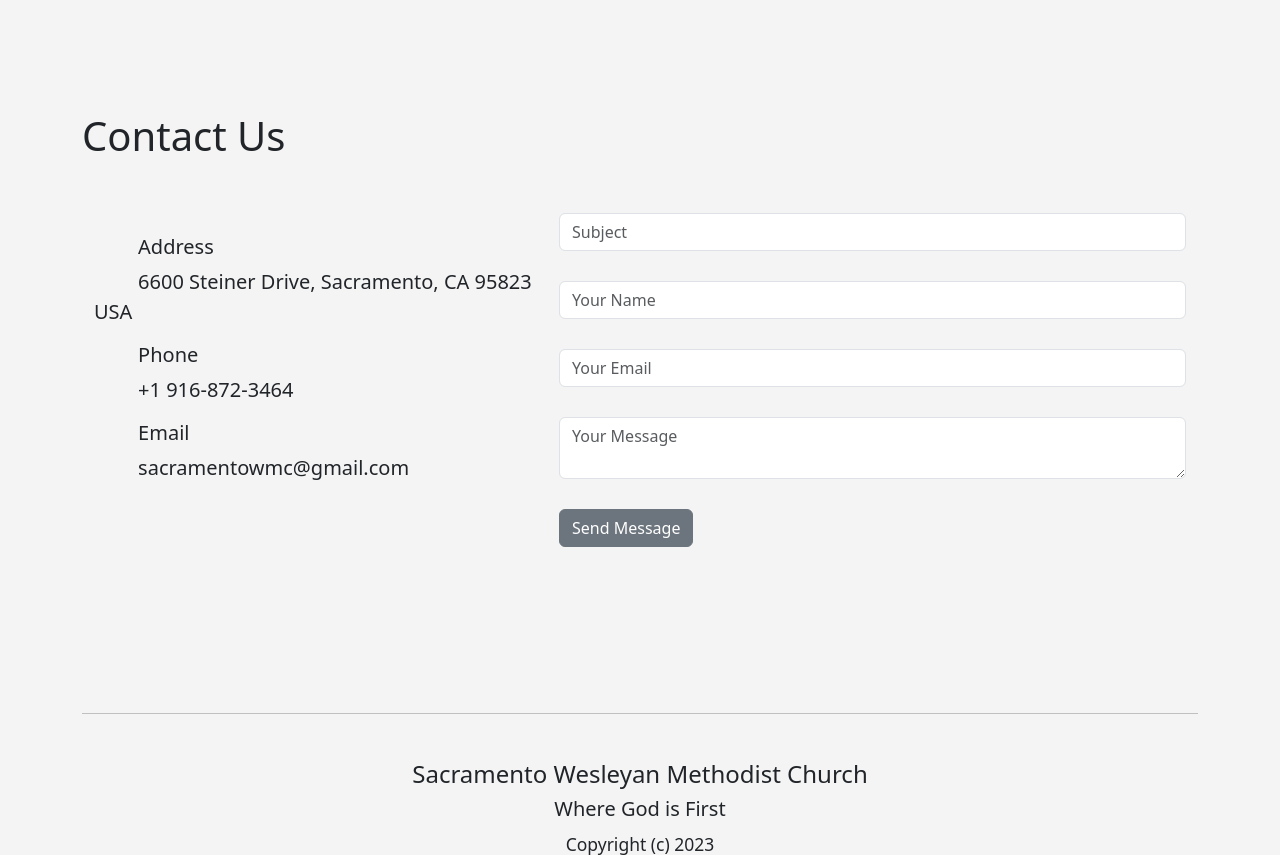
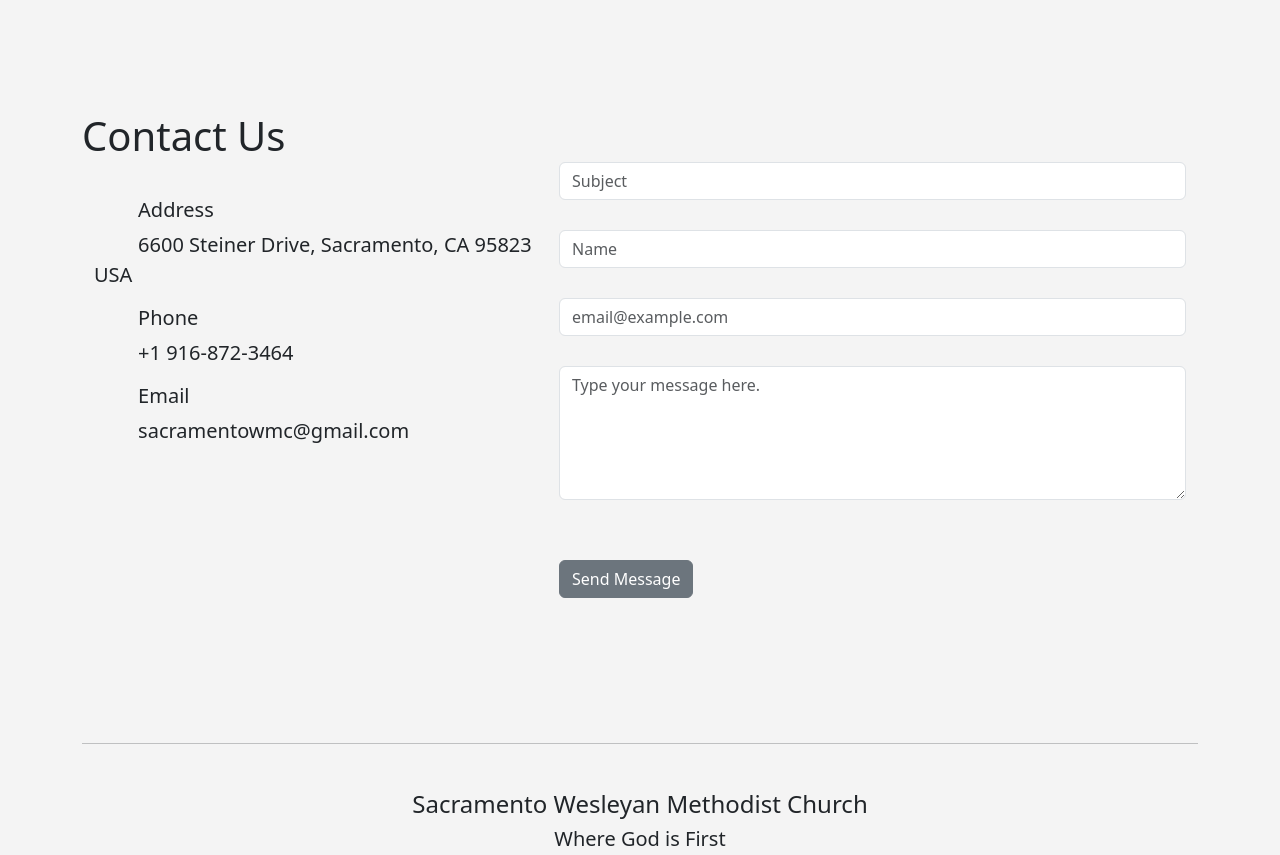
Before and after one commit to dustin916/sacramento-church-website, a Django app: page /contact/ in a window 1280 px wide. Shown: the part 62-917 px from the top of the page. Run offline with Django 4.2, Linux system fonts and the light colour scheme; some libraries are stand-ins or nearby versions.

Commit message:
Added Recaptcha

```diff
--- a/SacramentoWMC/SacramentoWMC/settings.py
+++ b/SacramentoWMC/SacramentoWMC/settings.py
@@ -23,6 +23,7 @@
 # SECURITY WARNING: keep the secret key used in production secret!
 SECRET_KEY = "django-insecure-d)afwybx$!z42a@q2!(82@3@%xr&u%g38j#v8$9gvl*s(qaoy("
 
+
 # SECURITY WARNING: don't run with debug turned on in production!
 DEBUG = True
 
@@ -40,6 +41,7 @@
     "django.contrib.staticfiles",
     "website.apps.WebsiteConfig",
     "managers.apps.ManagersConfig",
+    "captcha",
 ]
 
 MIDDLEWARE = [
@@ -138,3 +140,6 @@
 EMAIL_HOST_PASSWORD = 'dyle qlqq jydv krnf'
 EMAIL_USE_TLS = True
 #EMAIL_USE_SSL = False
+
+RECAPTCHA_PUBLIC_KEY = '6Ldtuz0mAAAAABhn9RElj51ar-X3Y99DQCCexqw_'
+RECAPTCHA_PRIVATE_KEY = '6Ldtuz0mAAAAAHxj7bFjkgOZuarmNyj5Z077GbAY'
--- a/SacramentoWMC/static/css/style.css
+++ b/SacramentoWMC/static/css/style.css
@@ -143,7 +143,15 @@
 
 /* Contact Page */
 
+.contact-form{
+    border: 0px solid red;
+    margin-top: -8%;
+}
 
+.g-recaptcha {
+    transform:scale(1.0);
+    transform-origin:0 0;
+}
 
 /* DustinWebs Business Footer */
 
@@ -211,6 +219,24 @@
 /* Contact */
 
 
+@media (min-width: 576px) and (max-width: 768px){
+    .contact{
+
+        margin-top: -5%;
+        margin-left: -5%
+    }
+    .contact-form{
+        margin-left: 12%;
+
+
+    }
+    #contactInfo{
+        margin-right: 10%;
+    }
+
+}
+
+
 @media (min-width: 1200px) and (max-width: 1399px){
     #contactInfo{
         margin-top: 50%;
--- a/SacramentoWMC/website/forms.py
+++ b/SacramentoWMC/website/forms.py
@@ -1,6 +1,9 @@
 from django import forms
 from django.forms import ModelForm
 from .models import  Sermon
+
+from captcha.fields import ReCaptchaField
+from captcha.widgets import ReCaptchaV2Checkbox
 
 
 # Create Sermon Form
@@ -27,3 +30,34 @@
             'time': forms.TextInput(attrs={'placeholder': 'AM or PM'}),
 
         }
+
+class ContactForm(forms.Form):
+    subject = forms.CharField(required=False, widget=forms.TextInput(attrs={
+        'class':'form-control',
+        'placeholder':'Subject',
+        'name': 'subject',
+        }))
+    name = forms.CharField(widget=forms.TextInput(attrs={
+        'class':'form-control',
+        'placeholder':'Name',
+        'name': 'name',
+
+        }))
+    email = forms.EmailField(widget=forms.EmailInput(attrs={
+        'class':'form-control',
+        'placeholder':'email@example.com',
+        'name': 'email',
+
+        }))
+    message = forms.CharField(widget=forms.Textarea(attrs={
+        'class':'form-control',
+        "rows":"5",
+        'placeholder':'Type your message here.',
+        'name': 'message',
+
+        }))
+    captcha = ReCaptchaField(required=True, widget=ReCaptchaV2Checkbox(
+        attrs={
+            "class":"g-recaptcha"
+        }
+    ))
--- a/SacramentoWMC/website/templates/website/contact.html
+++ b/SacramentoWMC/website/templates/website/contact.html
@@ -34,9 +34,10 @@
                     <p>+1 916-872-3464</p>
 
                     <h5>Email</h5>
-                    <p>sacramentowmc@gmail.com</p>
+                    <p>sacramentowmc@gmail.com</p><br>
                 </div>
             </div>
+
 
 
         <!--Contact Form-->
@@ -45,22 +46,20 @@
                 <div class="contact-form">
 
                     <!--Form-->
-                    <form action="{% url 'contact' %}" method="post">
+                    <form method="post">
                         {% csrf_token %}
-                            <input type="text" name="message-subject" class="form-control mb-30" placeholder="Subject">
 
-                            <br>
-                            <input type="text" name="message-name" class="form-control mb-30" placeholder="Your Name" required>
-
-                            <br>
-
-                            <input type="email" name="message-email" class="form-control mb-30" placeholder="Your Email" required>
-
-                            <br>
-
-                            <textarea name="message" class="form-control mb-30" placeholder="Your Message" required></textarea>
-                            <br>
-                            <button type="submit" class="btn btn-secondary">Send Message</button>
+                        {{ form.subject }}
+                        <br>
+                        {{ form.name }}
+                        <br>
+                        {{ form.email }}
+                        <br>
+                        {{ form.message }}
+                        <br>
+                        {{ form.captcha }}
+                        <br>
+                        <button type="submit" class="btn btn-secondary">Send Message</button>
 
                     </form>
                 </div>
@@ -78,5 +77,8 @@
 
 
 
+{% block scriptPageSpecific %}
+    <script src="https://www.google.com/recaptcha/api.js" async defer></script>
+{% endblock %}
 
 {% endblock %}
--- a/SacramentoWMC/website/views.py
+++ b/SacramentoWMC/website/views.py
@@ -8,7 +8,6 @@
 
 # other imports
 
-
 # Import Pagination Stuff
 from django.core.paginator import Paginator, EmptyPage
 
@@ -16,7 +15,7 @@
 import os
 # local imports
 from .models import Sermon
-from .forms import SermonForm
+from .forms import SermonForm, ContactForm
 
 
 # Create your views here.
@@ -125,39 +124,52 @@
 # Contact
 
 def contact(request):
-    if request.method == "POST":
-
-        message_subject = request.POST['message-subject']
-        message_name = request.POST['message-name']
-        message_email = request.POST['message-email']
-        message = request.POST['message']
-
-        message_to_me = "Name: " + message_name + "\n" + "From: " + message_email + ": " + "\n" + "Message: " + "\n" + message
-
-        response_email = "Thank you for contacting me. If you received this email that means we received your message. We will respond shortly."
+    if request.method == 'POST':
+        form = ContactForm(request.POST)
+        if form.is_valid():
+            message_subject = form.cleaned_data['subject']
+            message_name = form.cleaned_data['name']
+            message_email = form.cleaned_data['email']
+            message = form.cleaned_data['message']
 
 
-        # Send an email
-        send_mail(
-            '{}'.format(message_subject), # subject
-            message_to_me, # message
-            message_email, # from email (who is filling out the form)
-            ['sacramentowmc@gmail.com'], # To email (where is the form being sent to)
-        )
-        # Confirmation email
-        send_mail(
-            'Confirmation', # subject
-            response_email, # message
-            'sacramentowmc@gmail.com',
-            [message_email],
-        )
+            message_to_me = "Name: " + message_name + "\n" + "From: " + message_email + ": " + "\n" + "Message: " + "\n" + message
+
+            response_email = "Thank you for contacting me. If you received this email that means we received your message. We will respond shortly."
 
 
-        return render(request, 'website/contact.html', {
-            'message_name': message_name,
+            # Send an email
+            send_mail(
+                '{}'.format(message_subject), # subject
+                message_to_me, # message
+                message_email, # from email (who is filling out the form)
+                ['sacramentowmc@gmail.com'], # To email (where is the form being sent to)
+            )
+            # Confirmation email
+            send_mail(
+                'Confirmation', # subject
+                response_email, # message
+                'sacramentowmc@gmail.com',
+                [message_email],
+            )
+            return render(request, 'website/contact.html', {
+                "message_name": message_name,
+
+            })
+        else:
+            form = ContactForm(initial={
+                'subject': request.POST.get('subject', ''),
+                'name': request.POST.get('name', ''),
+                'email': request.POST.get('email', ''),
+                'message': request.POST.get('message', ''),
             })
 
+
+            messages.success(request, ('Please verify that you are human by clicking the check box and try again.'))
     else:
-        return render(request, 'website/contact.html', {
+        form = ContactForm()
 
-        })
+    return render(request, 'website/contact.html', {
+        "form": form,
+
+    })
```
Also changed, not shown: SacramentoWMC/requirements.txt (added, +58 -0 lines).
